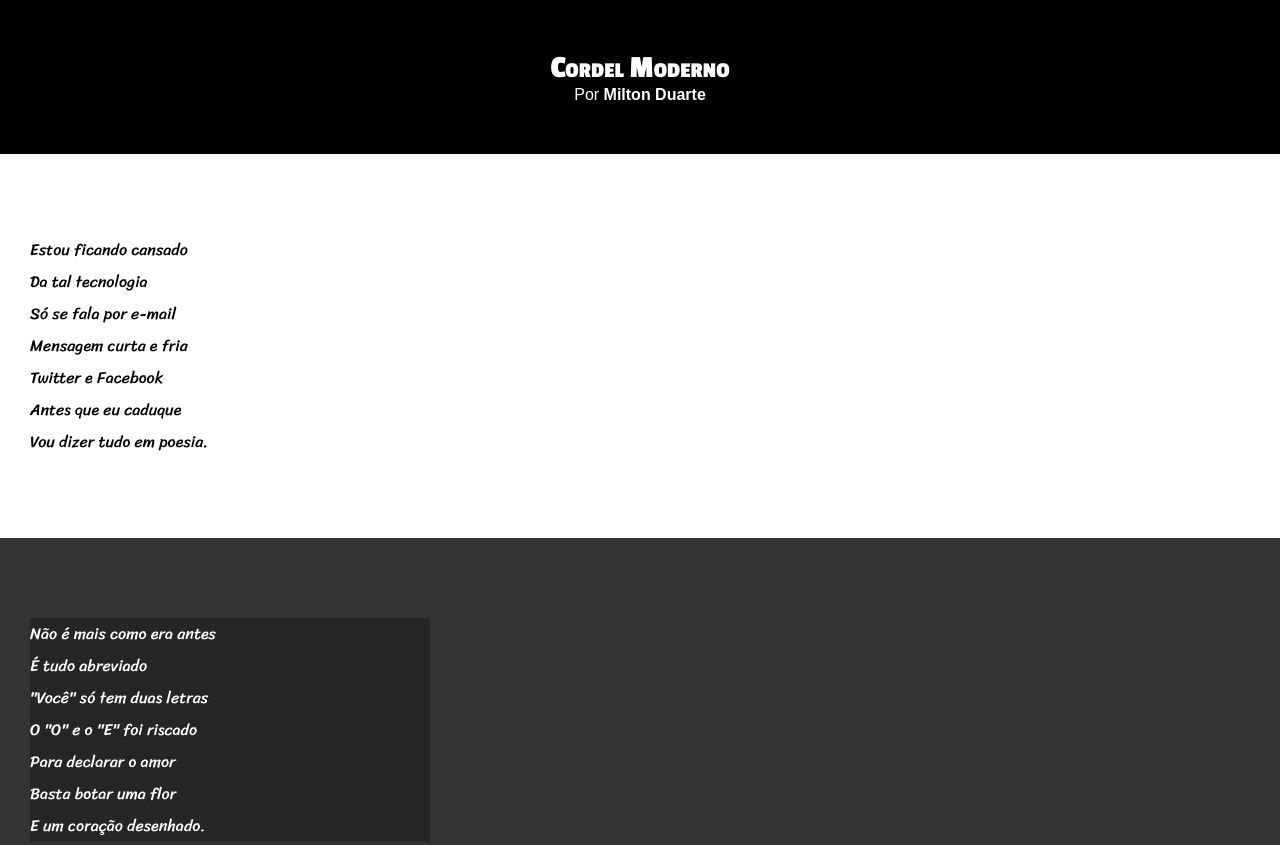
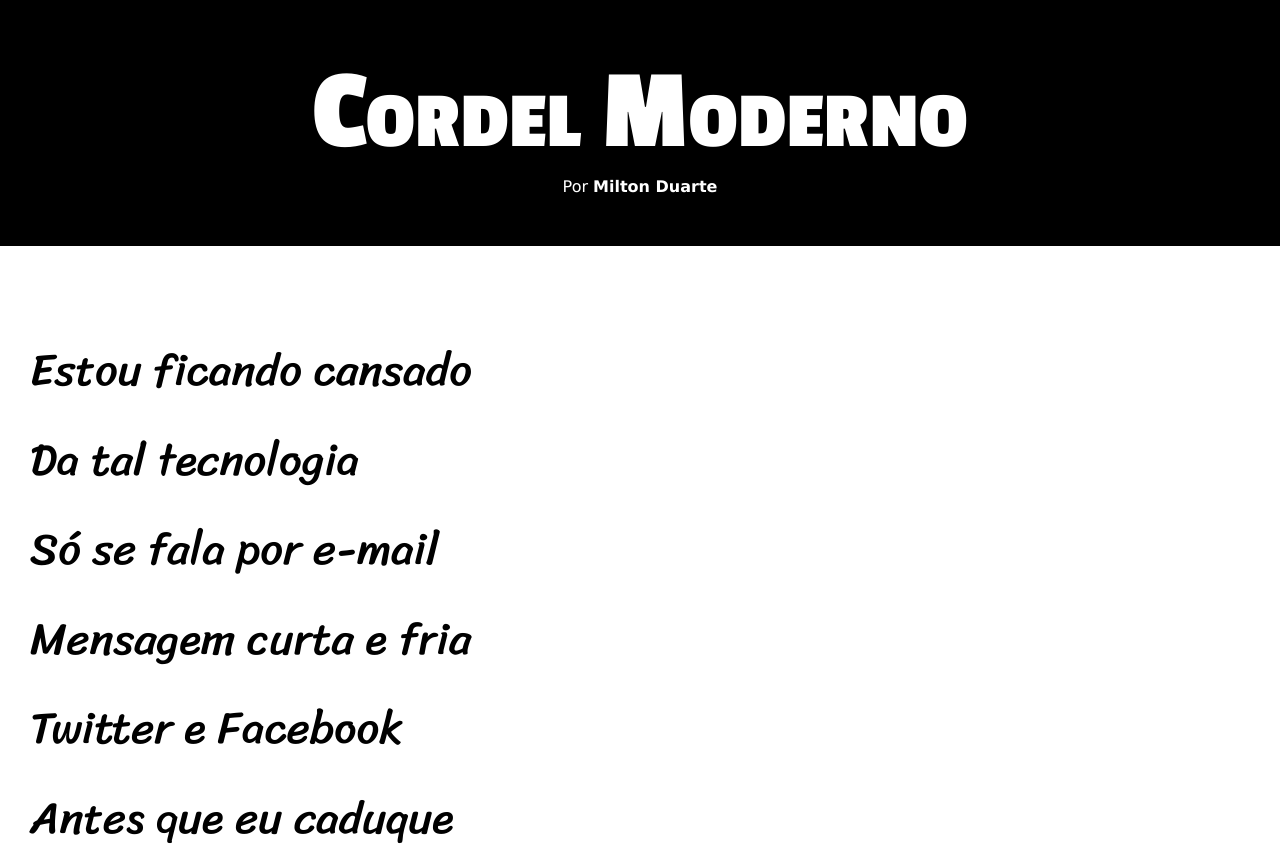
Before and after one commit to LagoGiovanna/Cordel, a plain HTML site: page index.html in a window 1280 px wide. Shown: the top 845 px of the page. Drawn offline with Linux system fonts and the light colour scheme.

Commit message:
Update styles

```diff
--- a/styles/styles.css
+++ b/styles/styles.css
@@ -1,6 +1,12 @@
 /*General configuration*/
 @import url('https://fonts.googleapis.com/css2?family=Passion+One:wght@400;700;900&display=swap');
 @import url('https://fonts.googleapis.com/css2?family=Passion+One:wght@400;700;900&family=Sriracha&display=swap');
+
+:root {
+    --fontinfo: Verdana, Geneva, Tahoma, sans-serif;
+    --fonttitulo: 'Passion One', cursive;
+    --fontconteudo: 'Sriracha', cursive;
+}
 
 * {
     margin: 0;
@@ -9,10 +15,7 @@
 
 html, body {
     min-height: 100vh;
-}
-
-body {
-    font-family: 'Sriracha', cursive;
+    font-family: var(--fontinfo);
 }
 
 a {
@@ -32,18 +35,20 @@ a:hover {
 }
 
 header > h1 {
-    font-family: 'Passion One', Helvetica, sans-serif;
+    font-family: var(--fonttitulo);
     font-variant: small-caps;
+    font-size: 9vw;
     padding-top: 50px;
 }
 
 header > p {
-    font-family: Arial, Helvetica, sans-serif;
     padding-bottom: 50px;
 }
 
 /*Main*/
 section {
+    font-family: var(--fontconteudo);
+    font-size: 3.5vw;
     padding-top: 10vh;
     padding-bottom: 10vh;
     padding-left: 30px;
@@ -61,11 +66,11 @@ section.imagem {
 }
 
 section.imagem > p {
-    width: 400px;
+    display: inline-block;
+    padding: 5px;
     background-color: rgba(0, 0, 0, 0.253);
 }
 /*Footer*/
 footer {
     padding: 10px;
-    font-family: Arial, Helvetica, sans-serif;
 }
```
